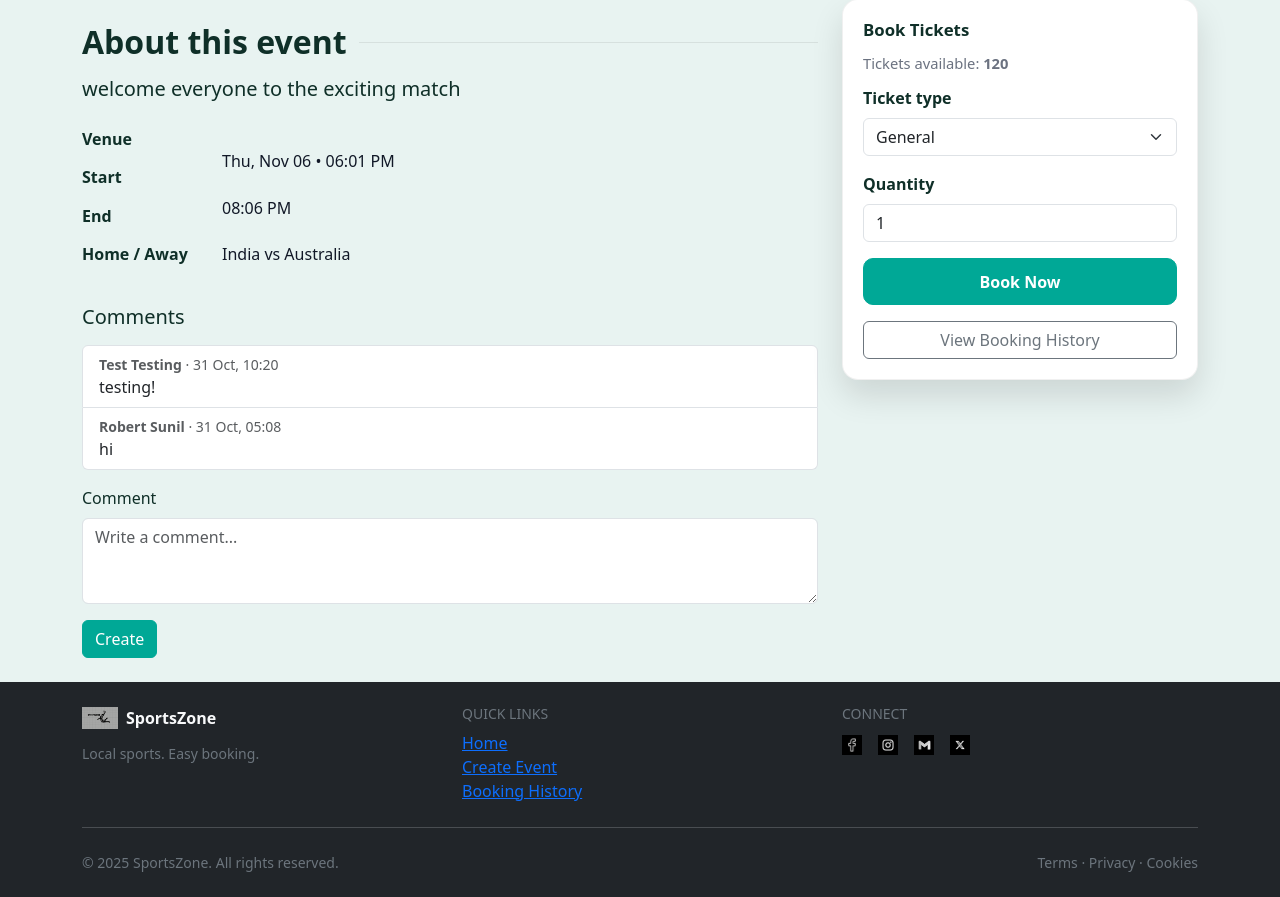
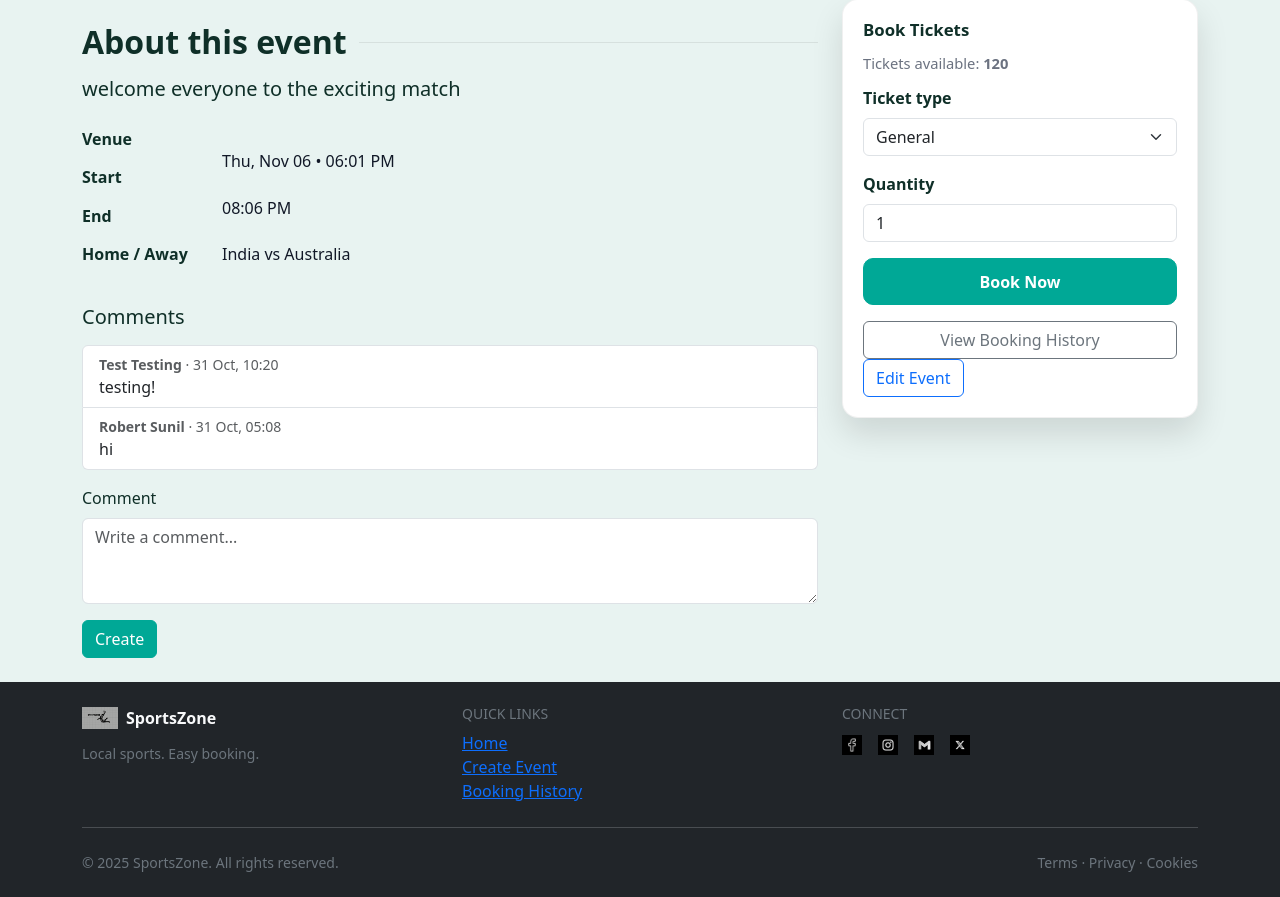
Before and after one commit to wangchuktashi/207-Group-33, a Flask app: page /event/2 in a window 1280 px wide. Shown: the part 785-1682 px from the top of the page. Run offline with Flask 3, Linux system fonts and the light colour scheme; some libraries are stand-ins or nearby versions.

Commit message:
Add 'Edit Event' button

```diff
--- a/a2/SportsZone/templates/event.html
+++ b/a2/SportsZone/templates/event.html
@@ -172,6 +172,10 @@
       <a class="btn btn-outline-secondary w-100" href="{{ url_for('main.booking') }}">
         View Booking History
       </a>
+
+      <a href="{{ url_for('update_event', event_id=event.id) }}" class="btn btn-outline-primary">
+        Edit Event
+      </a>
     </div>
   </aside>
 </div> <!-- /.row -->
```
